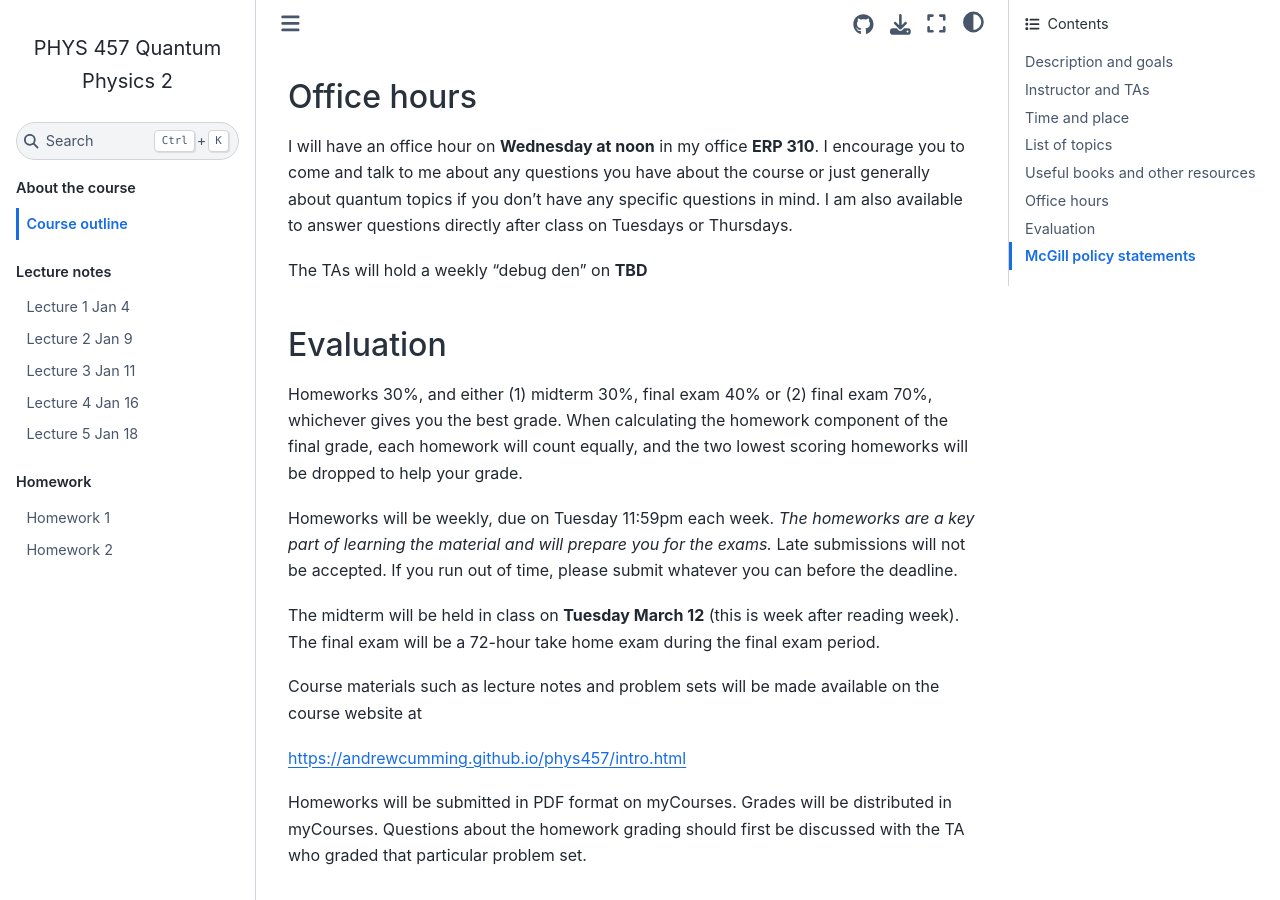
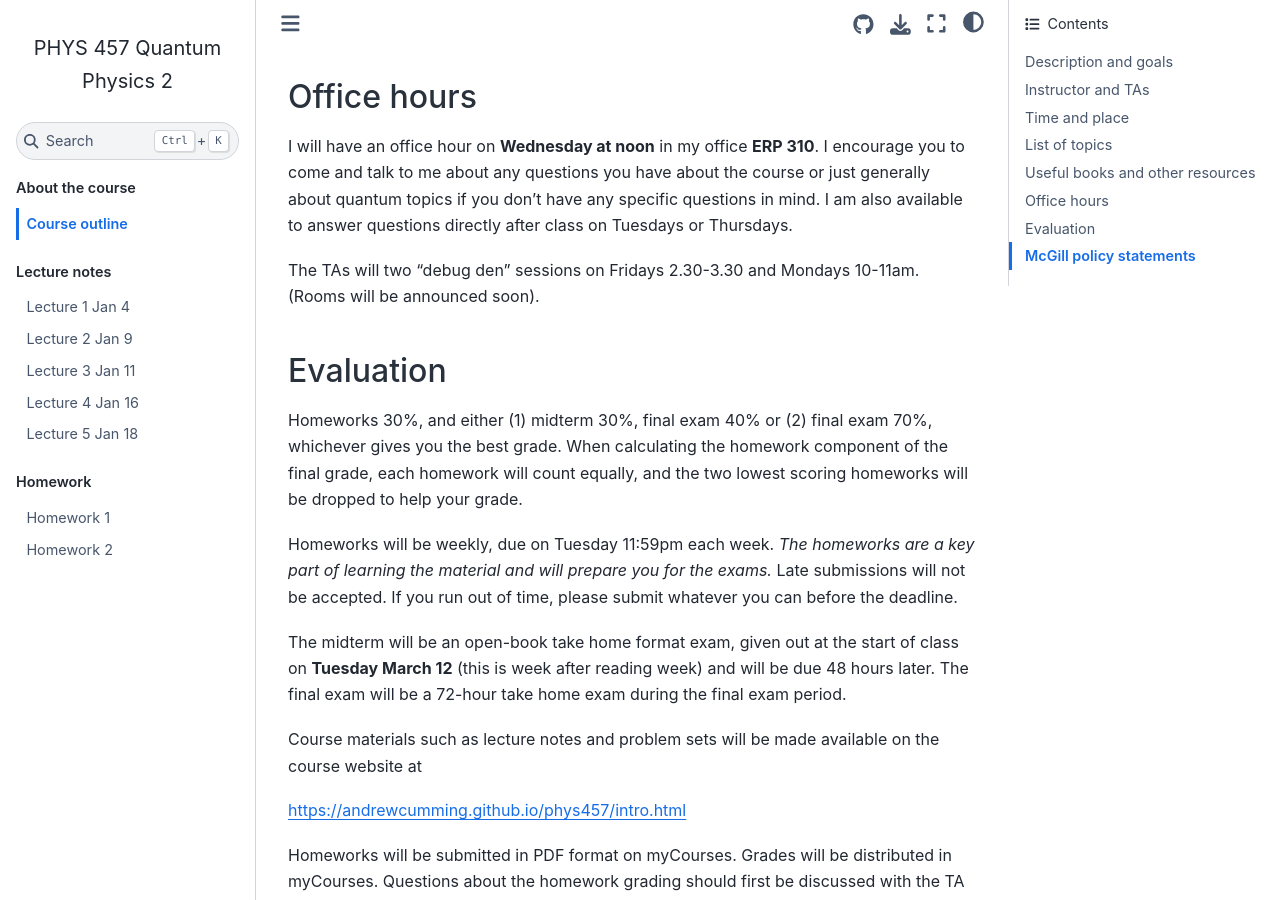
Before and after one commit to andrewcumming/phys457, a Jupyter Book: the page built from outline.md, in a window 1280 px wide and 900 px high, scrolled down 1337 px. Built offline with Jupyter Book 1.0.4 settings and Sphinx 7.4.7 and the Sphinx Book theme 1.1.4, drawn with Linux system fonts in a browser that asks for light colours.

Commit message:
Update outline

```diff
--- a/outline.md
+++ b/outline.md
@@ -39,7 +39,7 @@ Townsend's book is all you will need to complete the course, but I encourage you
 
 I will have an office hour on **Wednesday at noon** in my office **ERP 310**. I encourage you to come and talk to me about any questions you have about the course or just generally about quantum topics if you don't have any specific questions in mind.  I am also available to answer questions directly after class on Tuesdays or Thursdays.
 
-The TAs will hold a weekly "debug den" on **TBD**
+The TAs will two "debug den" sessions on Fridays 2.30-3.30 and Mondays 10-11am. (Rooms will be announced soon).
 
 ## Evaluation
 
@@ -47,7 +47,7 @@ Homeworks 30%, and either (1) midterm 30%, final exam 40% or (2) final exam 70%,
 
 Homeworks will be weekly, due on Tuesday 11:59pm each week.  *The homeworks are a key part of learning the material and will prepare you for the exams.* Late submissions will not be accepted. If you run out of time, please submit whatever you can before the deadline.
 
-The midterm will be held in class on **Tuesday March 12** (this is week after reading week). The final exam will be a 72-hour take home exam during the final exam period.
+The midterm will be an open-book take home format exam, given out at the start of class on **Tuesday March 12** (this is week after reading week) and will be due 48 hours later.  The final exam will be a 72-hour take home exam during the final exam period.
 
 Course materials such as lecture notes and problem sets will be made available on the course website at
 
```
